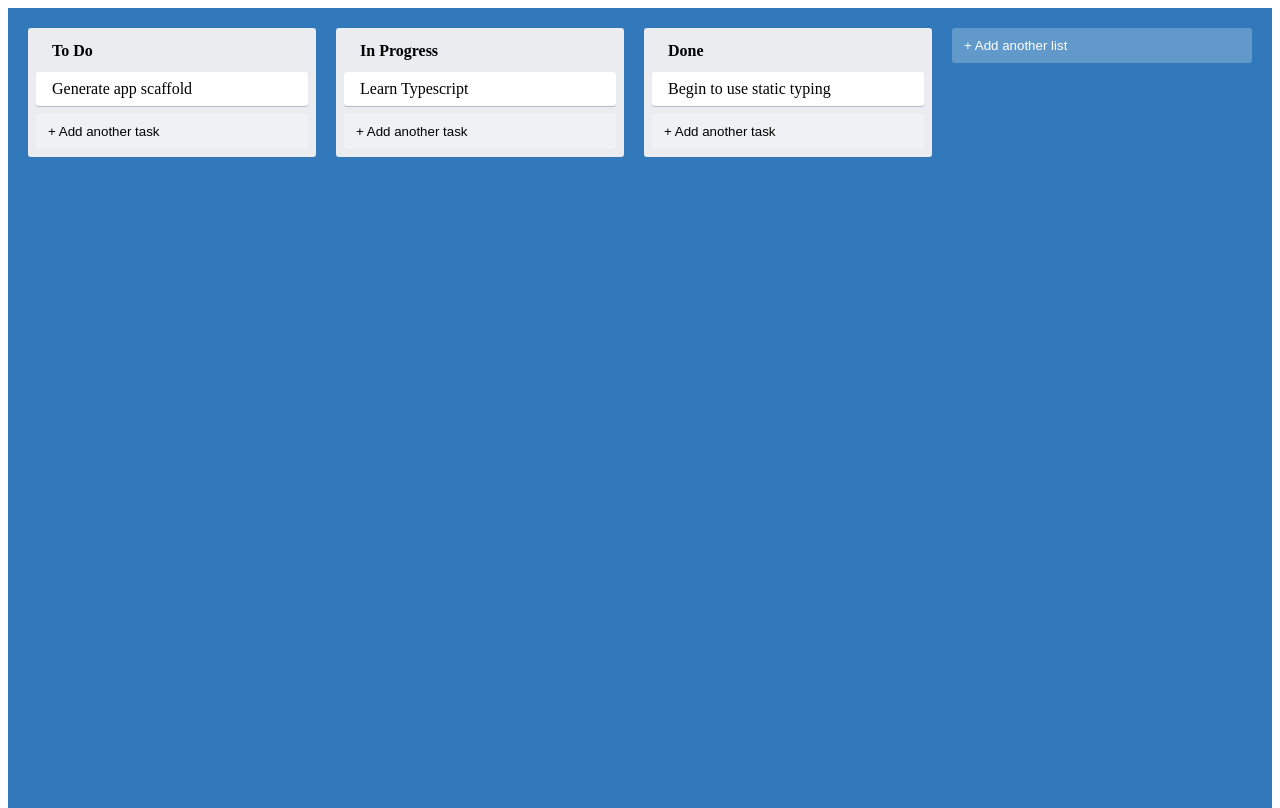
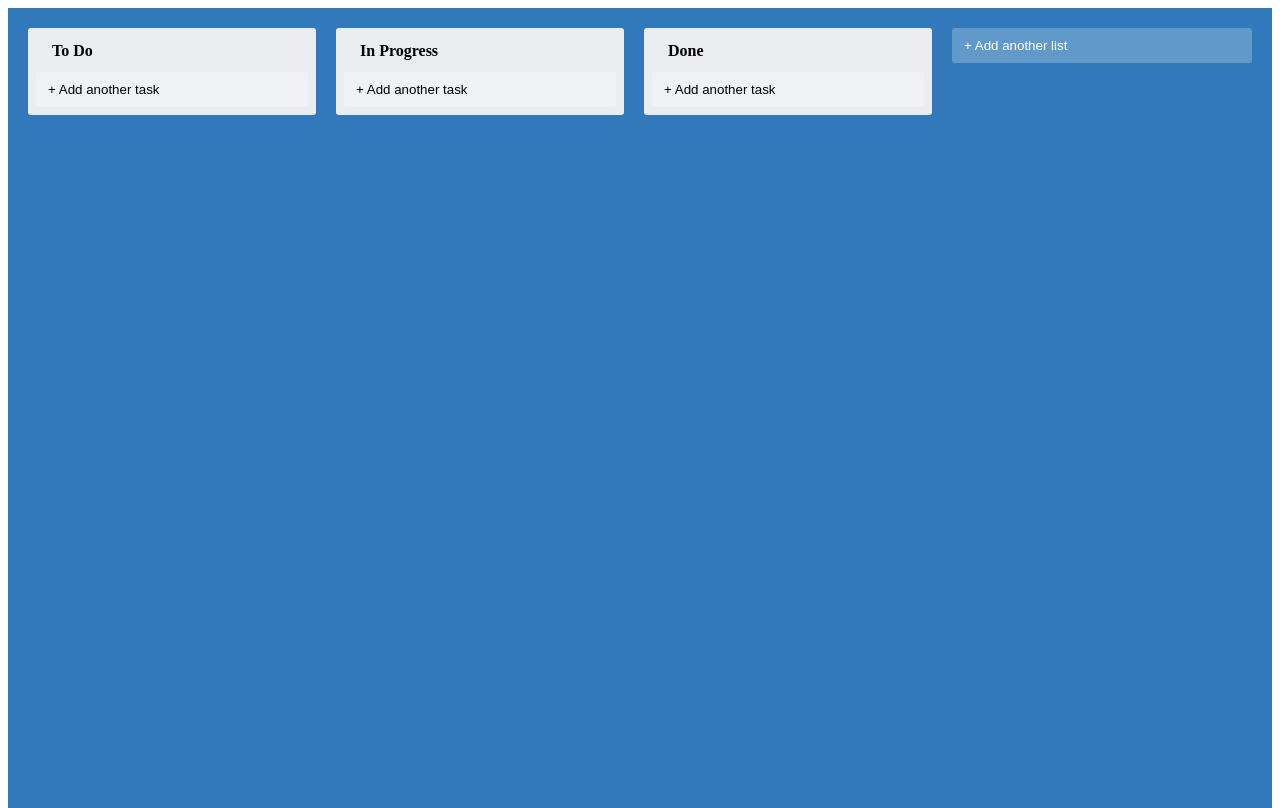
Before and after one commit to sa-webb/trello-clone, a React (Create React App) app: page / in a window 1280 px wide. Built offline with nearby package versions, Linux system fonts and the light colour scheme.

Commit message:
feat: state from data

```diff
--- a/src/App.tsx
+++ b/src/App.tsx
@@ -1,21 +1,17 @@
 import React from "react";
-import { Card } from "./components/Card";
 import { Column } from "./components/Column";
 import { AddNewItem } from "./components/AddNewItem";
 import { AppContainer } from "./styles";
+import { useAppState } from "./context";
 
 function App() {
+  const { state } = useAppState();
+
   return (
     <AppContainer>
-      <Column title="To Do">
-        <Card text="Generate app scaffold" />
-      </Column>
-      <Column title="In Progress">
-        <Card text="Learn Typescript" />
-      </Column>
-      <Column title="Done">
-        <Card text="Begin to use static typing" />
-      </Column>
+      {state.lists.map((list, i) => (
+        <Column title={list.text} key={list.id} index={i} />
+      ))}
       <AddNewItem toggleButtonText="+ Add another list" onAdd={console.log} />
     </AppContainer>
   );
```
